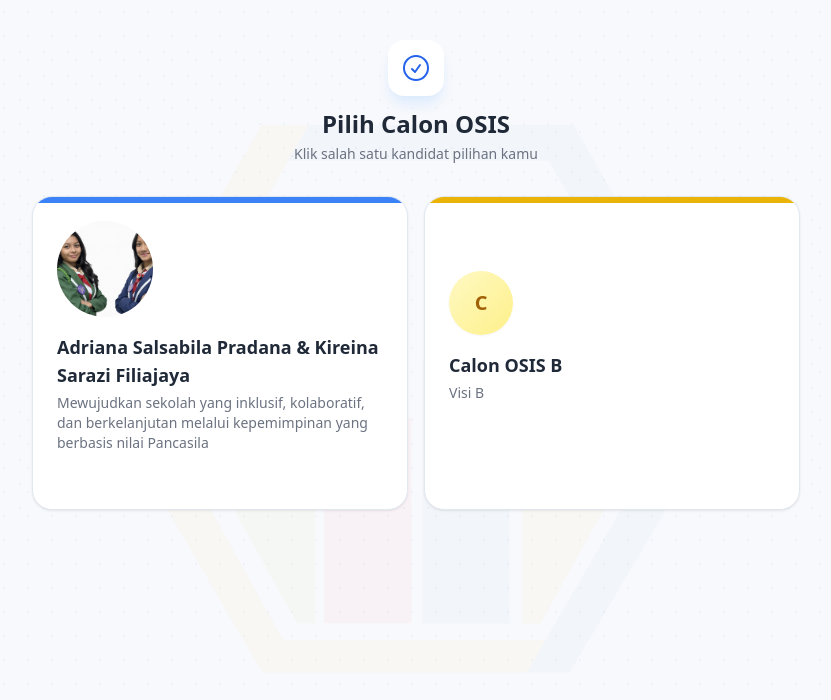
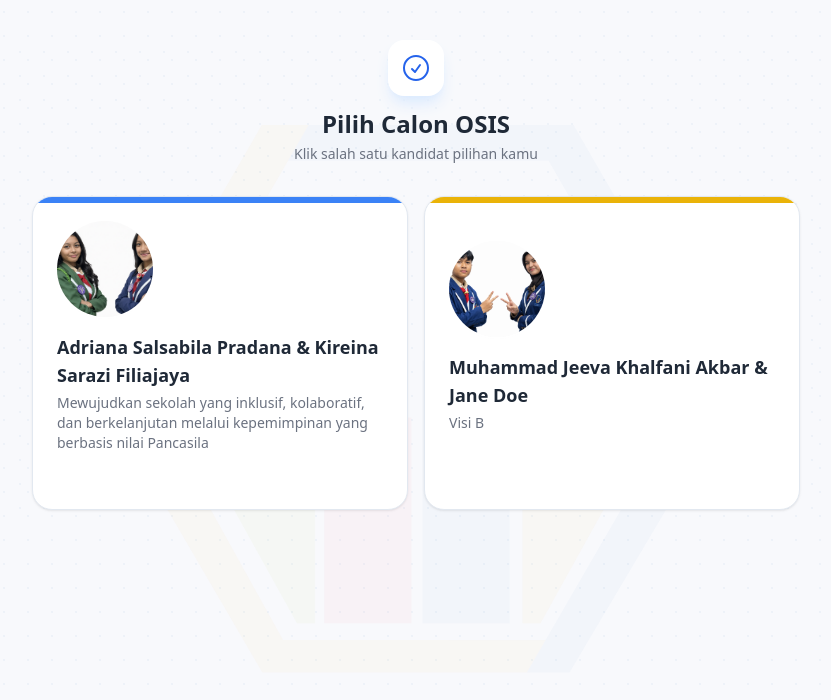
Before and after one commit to rezagiovanni/avi-vote, a Next.js app: page /vote/osis in a window 1280 px wide. Shown: the top 700 px of the page, without its empty margins (224-1055 px from the left). Built offline with nearby package versions, Linux system fonts and the light colour scheme.

Commit message:
feat: add OSIS B candidate photo + names (Jeeva & Jane Doe)

```diff
--- a/pages/vote/osis.tsx
+++ b/pages/vote/osis.tsx
@@ -7,7 +7,7 @@ const OSIS_CANDIDATES = [
     visi: "Mewujudkan sekolah yang inklusif, kolaboratif, dan berkelanjutan melalui kepemimpinan yang berbasis nilai Pancasila",
     img: "/candidates/osis_a.jpg",
   },
-  { id: "osis_b", name: "Calon OSIS B", visi: "Visi B" },
+  { id: "osis_b", name: "Muhammad Jeeva Khalfani Akbar & Jane Doe", visi: "Visi B", img: "/candidates/osis_b.jpg" },
 ];
 
 export default function VoteOSIS() {
```
Also changed, not shown: public/candidates/osis_b.jpg (added).
